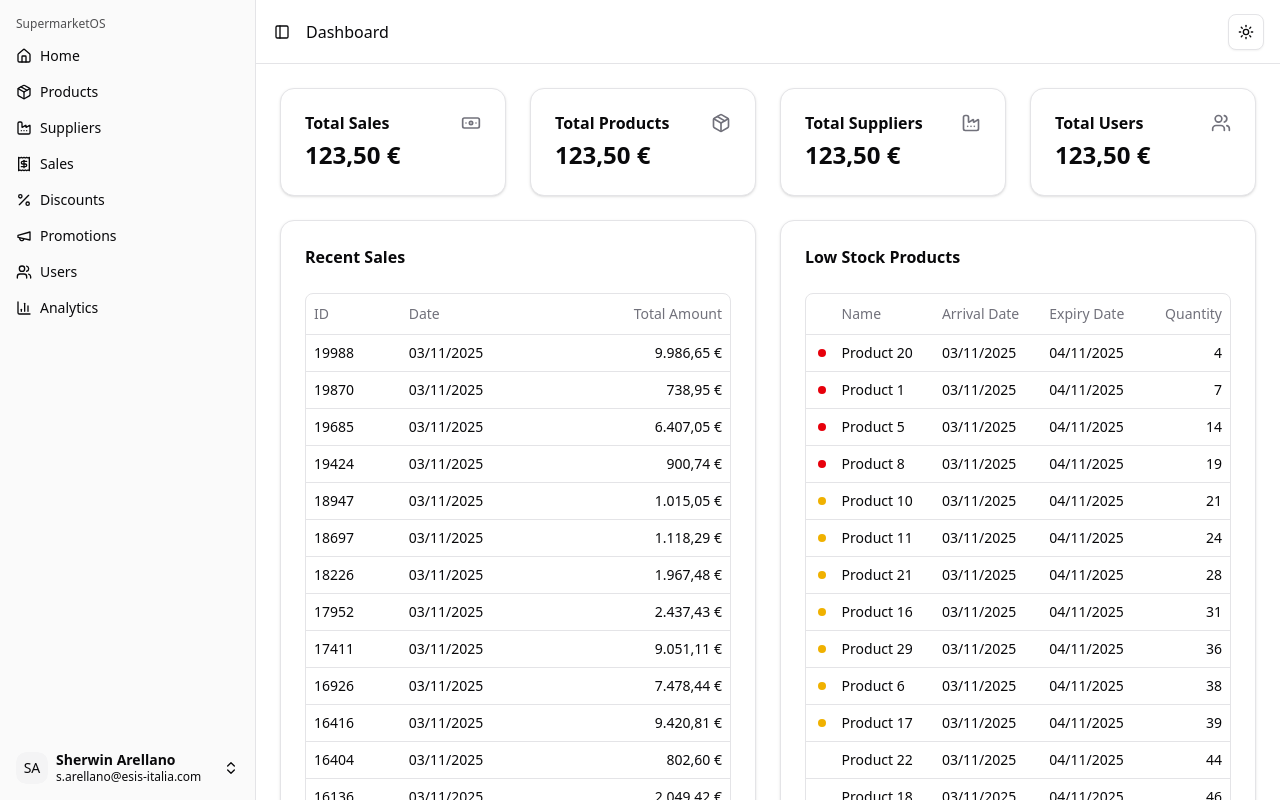
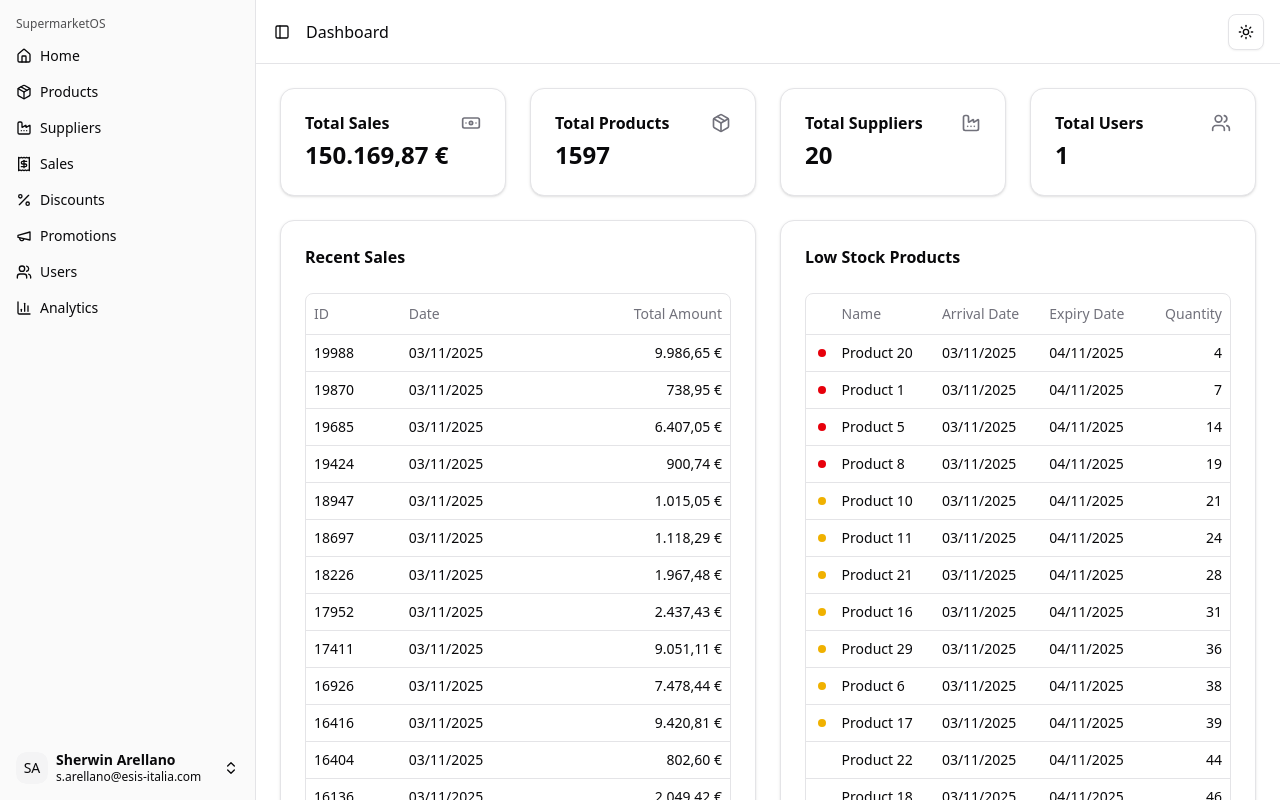
Before and after one commit to MichelaCiaccio/GestionaleSupermercato, a Next.js app: page /dashboard in a window 1280 px wide. Shown: the top 800 px of the page. Built offline with nearby package versions, Linux system fonts and the light colour scheme.

Commit message:
Use sample data for card wrapper

```diff
--- a/src/components/ui/dashboard/overview/card-wrapper.tsx
+++ b/src/components/ui/dashboard/overview/card-wrapper.tsx
@@ -1,14 +1,27 @@
 import { Card, CardContent, CardHeader, CardTitle } from '@/components/ui/card';
 import { currencyFormatter } from '@/lib/utils';
 import { Banknote, Factory, LucideIcon, Package, Users } from 'lucide-react';
+import {
+  products,
+  sales,
+} from '@/components/ui/dashboard/overview/sample-data';
 
 export function CardWrapper() {
   return (
     <>
-      <OverviewCard title="Total Sales" icon={Banknote} value={123.5} />
-      <OverviewCard title="Total Products" icon={Package} value={123.5} />
-      <OverviewCard title="Total Suppliers" icon={Factory} value={123.5} />
-      <OverviewCard title="Total Users" icon={Users} value={123.5} />
+      <OverviewCard
+        title="Total Sales"
+        icon={Banknote}
+        value={sales.reduce((total, { amount }) => total + amount, 0)}
+        isCurrency
+      />
+      <OverviewCard
+        title="Total Products"
+        icon={Package}
+        value={products.reduce((total, { quantity }) => total + quantity, 0)}
+      />
+      <OverviewCard title="Total Suppliers" icon={Factory} value={20} />
+      <OverviewCard title="Total Users" icon={Users} value={1} />
     </>
   );
 }
@@ -16,6 +29,7 @@ export function CardWrapper() {
 function OverviewCard(props: {
   title: string;
   value: number;
+  isCurrency?: boolean;
   icon: LucideIcon;
 }) {
   return (
@@ -28,7 +42,9 @@ function OverviewCard(props: {
       </CardHeader>
       <CardContent>
         <div className="text-2xl font-bold">
-          {currencyFormatter.format(props.value)}
+          {props.isCurrency
+            ? currencyFormatter.format(props.value)
+            : props.value}
         </div>
       </CardContent>
     </Card>
```
